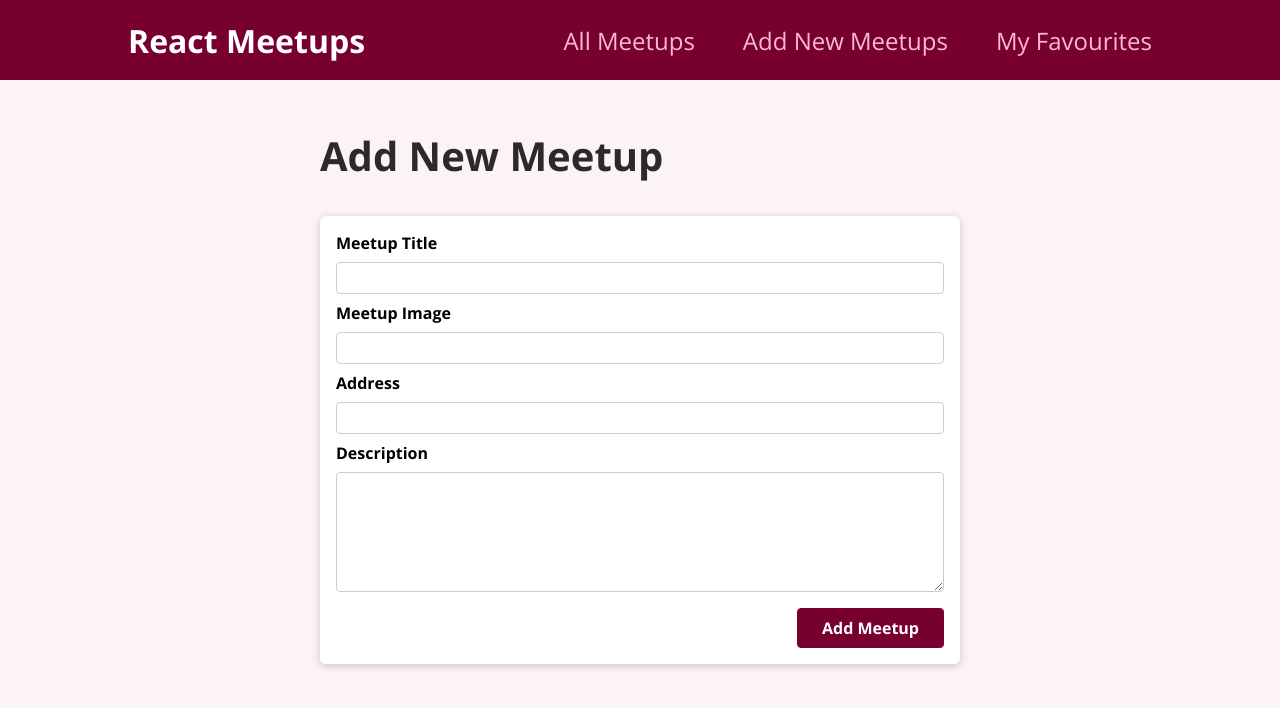
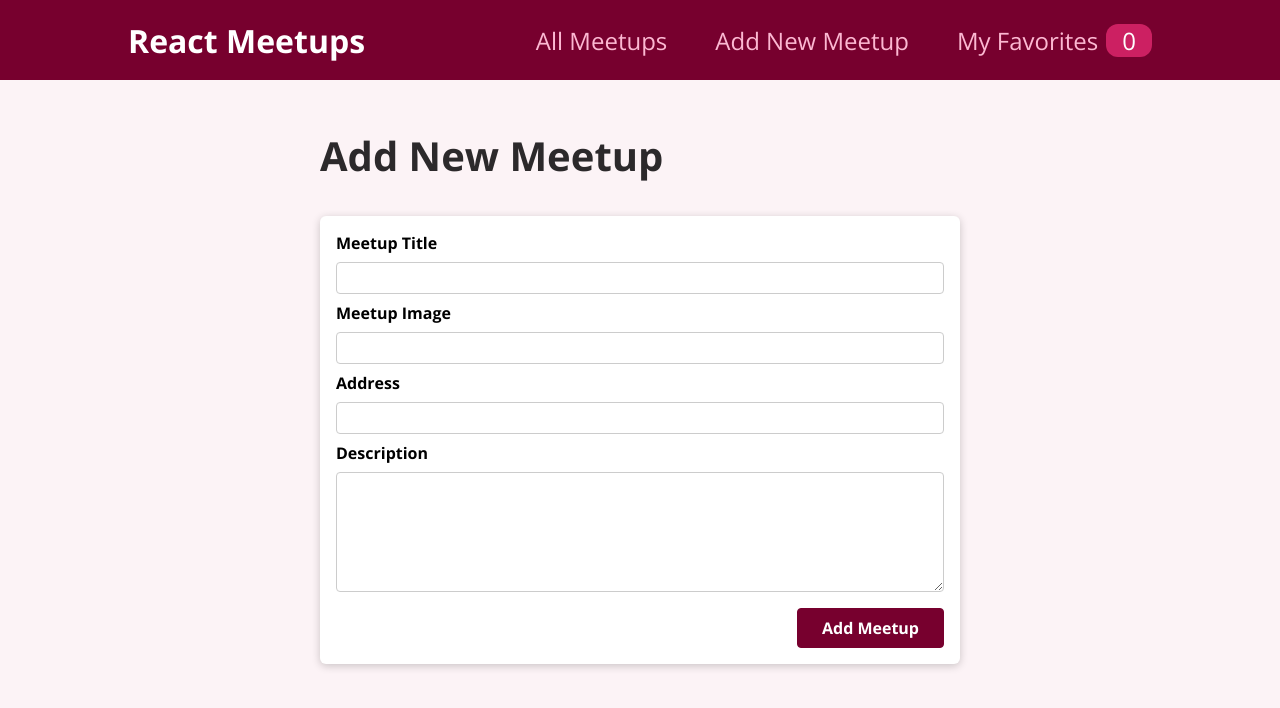
Before and after one commit to syed-tw/react-course-advance, a React (Create React App) app: page /new-meetup in a window 1280 px wide. Shown: the top 708 px of the page. Built offline with nearby package versions, Linux system fonts and the light colour scheme.

Commit message:
Added Logic to Favourites

```diff
--- a/src/components/layout/MainNavigation.js
+++ b/src/components/layout/MainNavigation.js
@@ -1,7 +1,12 @@
-import { Link } from 'react-router-dom';
-import classes from './MainNavigation.module.css';
+import { useContext } from "react";
+import { Link } from "react-router-dom";
+
+import classes from "./MainNavigation.module.css";
+import FavoritesContext from "../../store/favorites-context";
 
 function MainNavigation() {
+  const favoritesCtx = useContext(FavoritesContext);
+
   return (
     <header className={classes.header}>
       <div className={classes.logo}>React Meetups</div>
@@ -11,10 +16,15 @@
             <Link to="/">All Meetups</Link>
           </li>
           <li>
-            <Link to="/new-meetup">Add New Meetups</Link>
+            <Link to="/new-meetup">Add New Meetup</Link>
           </li>
           <li>
-            <Link to="/favourites">My Favourites</Link>
+            <Link to="/favorites">
+              My Favorites
+              <span className={classes.badge}>
+                {favoritesCtx.totalFavorites}
+              </span>
+            </Link>
           </li>
         </ul>
       </nav>
--- a/src/pages/Favourites.js
+++ b/src/pages/Favourites.js
@@ -1,5 +1,25 @@
-function FavouritesPage() {
-  return <div>Favourites Page !</div>;
+import { useContext } from 'react';
+
+import FavoritesContext from '../store/favorites-context';
+import MeetupList from '../components/meetups/MeetupList';
+
+function FavoritesPage() {
+  const favoritesCtx = useContext(FavoritesContext);
+
+  let content;
+
+  if (favoritesCtx.totalFavorites === 0) {
+    content = <p>You got no favorites yet. Start adding some?</p>;
+  } else {
+    content = <MeetupList meetups={favoritesCtx.favorites} />;
+  }
+
+  return (
+    <section>
+      <h1>My Favorites</h1>
+      {content}
+    </section>
+  );
 }
 
-export default FavouritesPage;
+export default FavoritesPage;
```
